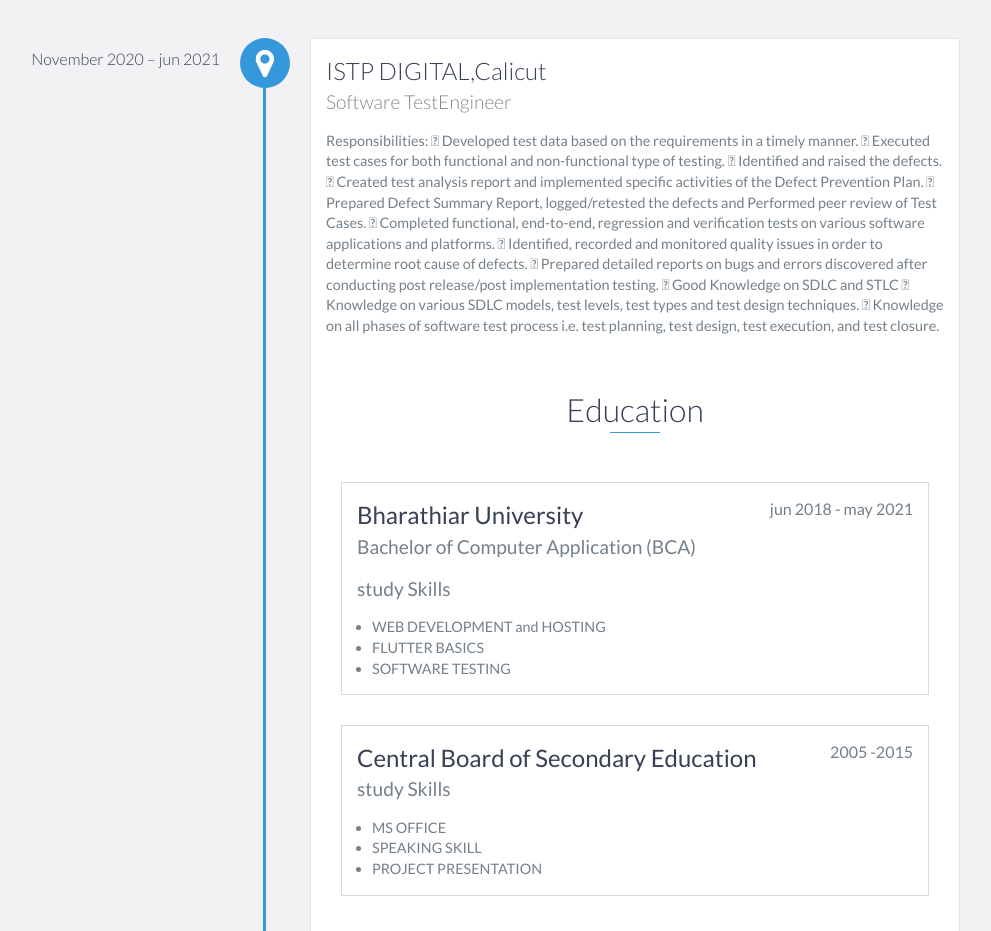
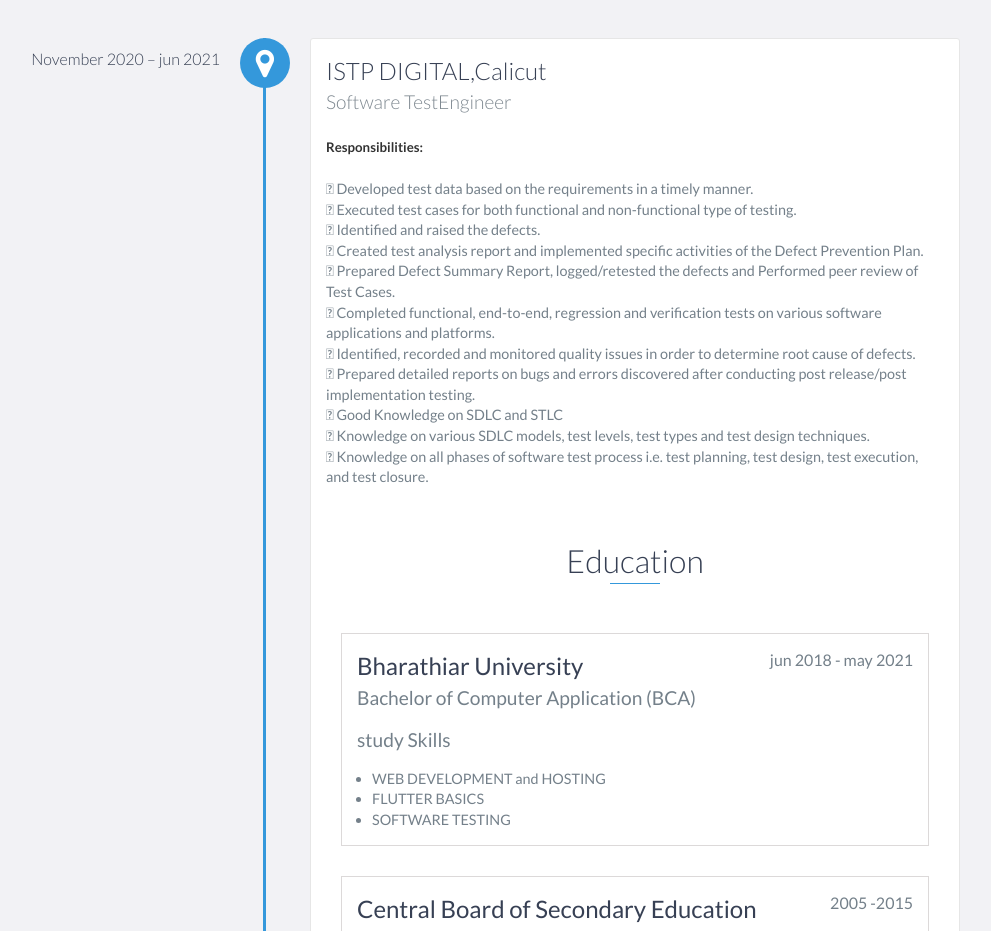
Before and after one commit to arshadrahiman/my-portfolio, a plain HTML site: page index.html in a window 1280 px wide. Shown: the part 1160-2091 px from the top of the page, without its empty margins (180-1171 px from the left). Drawn offline with nearby package versions, Linux system fonts and the light colour scheme.

Commit message:
Update index.html

```diff
--- a/index.html
+++ b/index.html
@@ -90,20 +90,20 @@
             <div data-date="November 2020 – jun 2021">
                 <h3>ISTP DIGITAL,Calicut</h3>
                 <h4>Software TestEngineer</h4>
-                <p>Responsibilities:
+               <h5> Responsibilities:</h5>
 
 
- Developed test data based on the requirements in a timely manner.
- Executed test cases for both functional and non-functional type of testing.
- Identified and raised the defects.
- Created test analysis report and implemented specific activities of the Defect Prevention Plan.
- Prepared Defect Summary Report, logged/retested the defects and Performed peer review of Test Cases.
- Completed functional, end-to-end, regression and verification tests on various software applications and platforms.
- Identified, recorded and monitored quality issues in order to determine root cause of defects.
- Prepared detailed reports on bugs and errors discovered after conducting post release/post implementation testing.
- Good Knowledge on SDLC and STLC
- Knowledge on various SDLC models, test levels, test types and test design techniques.
- Knowledge on all phases of software test process i.e. test planning, test design, test execution, and test closure.
+<p> Developed test data based on the requirements in a timely manner. </p>
+<p> Executed test cases for both functional and non-functional type of testing. </p>
+<p> Identified and raised the defects. </p>
+<p> Created test analysis report and implemented specific activities of the Defect Prevention Plan. </p>
+<p> Prepared Defect Summary Report, logged/retested the defects and Performed peer review of Test Cases. </p>
+<p> Completed functional, end-to-end, regression and verification tests on various software applications and platforms. </p>
+<p> Identified, recorded and monitored quality issues in order to determine root cause of defects. </p>
+<p> Prepared detailed reports on bugs and errors discovered after conducting post release/post implementation testing. </p>
+<p> Good Knowledge on SDLC and STLC </p>
+<p> Knowledge on various SDLC models, test levels, test types and test design techniques. </p>
+<p> Knowledge on all phases of software test process i.e. test planning, test design, test execution, and test closure. </p>
                  </p>
            <!-- </div>
 
```
